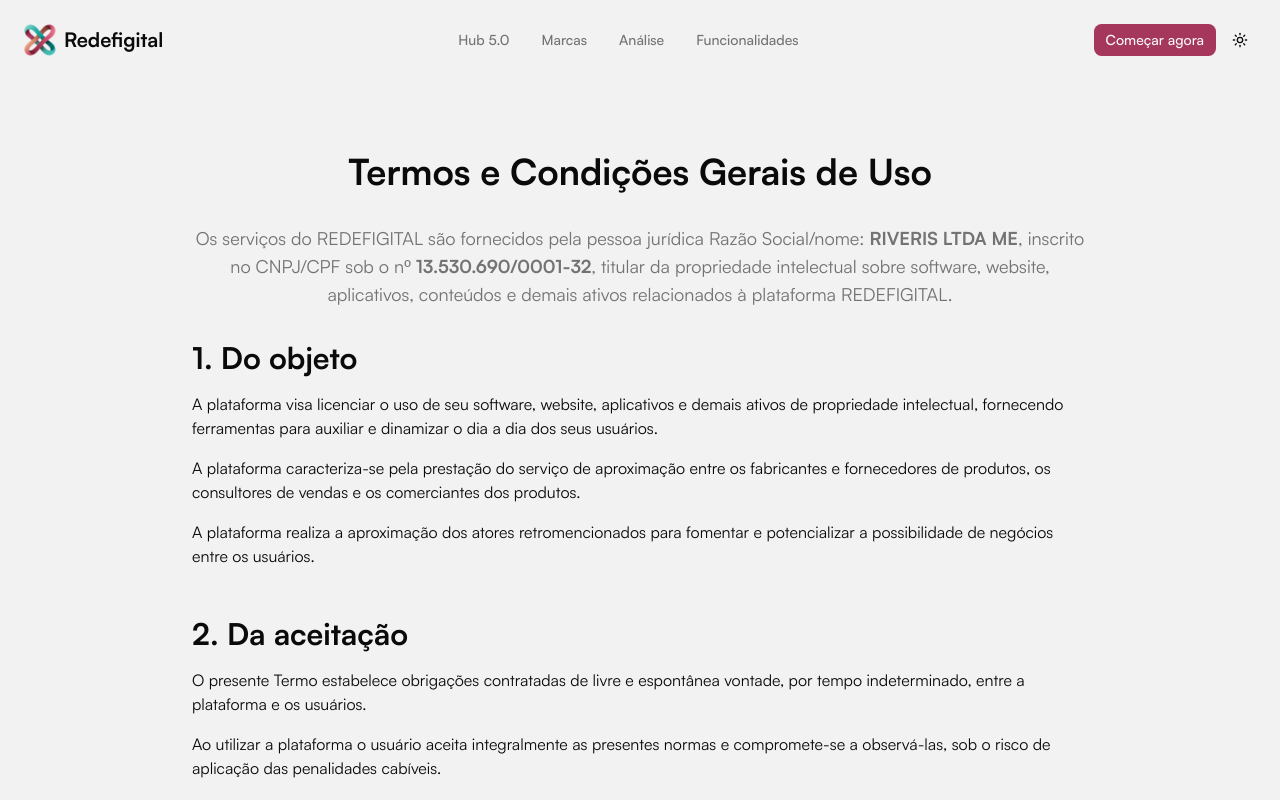
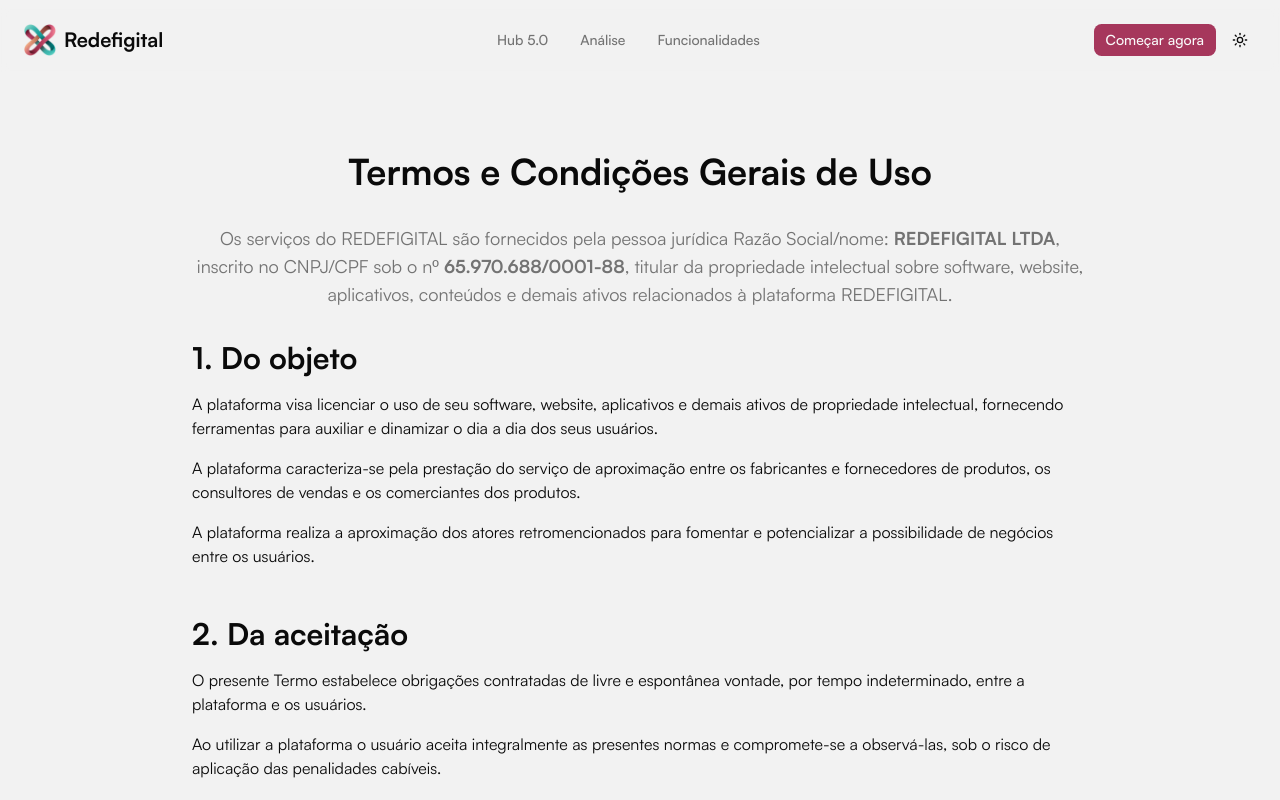
Before and after one commit to diogopimentels/redefigital-lp-parceiro, a Next.js app in the folder redefigital/: page /termos-condicoes in a window 1280 px wide. Shown: the top 800 px of the page. Built offline with nearby package versions, Linux system fonts and the light colour scheme.

Commit message:
fix/remove: remove todas as marcas da landing page e corrige nome e CNPJ antigo (RIVERIS)

```diff
--- a/redefigital/src/app/(marketing)/page.tsx
+++ b/redefigital/src/app/(marketing)/page.tsx
@@ -1,6 +1,5 @@
 import Wrapper from "@/components/global/wrapper";
 import Analysis from "@/components/marketing/analysis";
-import Companies from "@/components/marketing/companies";
 import Features from "@/components/marketing/features";
 import Hero from "@/components/marketing/hero";
 import Integration from "@/components/marketing/integration";
@@ -10,9 +9,6 @@ const HomePage = () => {
     return (
         <Wrapper className="py-20 relative">
             <Hero />
-            <div id="marcas">
-                <Companies />
-            </div>
             <div id="hub">
                 <Integration />
             </div>
--- a/redefigital/src/app/consultora/page.tsx
+++ b/redefigital/src/app/consultora/page.tsx
@@ -1,6 +1,5 @@
 import Wrapper from "@/components/global/wrapper";
 import AnalysisConsultora from "@/components/marketing/analysis-consultora";
-import Companies from "@/components/marketing/companies";
 import FeaturesConsultora from "@/components/marketing/features-consultora";
 import HeroConsultora from "@/components/marketing/hero-consultora";
 import Integration from "@/components/marketing/integration";
@@ -14,9 +13,6 @@ const ConsultoraPage = () => {
             <Navbar />
             <Wrapper className="py-20 relative">
                 <HeroConsultora />
-                <div id="marcas">
-                    <Companies />
-                </div>
                 <div id="hub">
                     <Integration />
                 </div>
--- a/redefigital/src/app/politica-privacidade/page.tsx
+++ b/redefigital/src/app/politica-privacidade/page.tsx
@@ -22,13 +22,13 @@ const PrivacyPolicyPage = () => {
                             <h2 className="text-3xl font-semibold mb-4">1. Informações Gerais</h2>
                             <p className="mb-4">
                                 A presente Política de Privacidade e Segurança tem por objetivo esclarecer como a plataforma <strong>REDEFIGITAL</strong>,
-                                operada pela <strong>RIVERIS LTDA ME</strong>, inscrita no CNPJ sob o nº <strong>13.530.690/0001-32
+                                operada pela <strong>REDEFIGITAL LTDA</strong>, inscrita no CNPJ sob o nº <strong>65.970.688/0001-88
                                     </strong>,
                                 com sede em São José do Rio Preto/SP, realiza a coleta, uso, armazenamento, tratamento e proteção dos dados
                                 pessoais dos seus usuários.
                             </p>
                             <p className="mb-4">
-                                A RIVERIS LTDA ME atua como <strong>Controladora de Dados</strong> nos termos da Lei Geral de Proteção de Dados
+                                REDEFIGITAL LTDA atua como <strong>Controladora de Dados</strong> nos termos da Lei Geral de Proteção de Dados
                                 (LGPD – Lei nº 13.709/2018), sendo responsável pelas decisões referentes ao tratamento de dados pessoais.
                             </p>
                             <p className="mb-4">
@@ -342,8 +342,8 @@ const PrivacyPolicyPage = () => {
                             </p>
 
                             <div className="bg-muted p-6 rounded-lg mb-4">
-                                <p className="mb-2"><strong>RIVERIS LTDA ME (REDEFIGITAL)</strong></p>
-                                <p className="mb-2"><strong>CNPJ:</strong> 13.530.690/0001-32
+                                <p className="mb-2"><strong>REDEFIGITAL LTDA (REDEFIGITAL)</strong></p>
+                                <p className="mb-2"><strong>CNPJ:</strong> 65.970.688/0001-88
                                     </p>
                                 <p className="mb-2"><strong>E-mail oficial:</strong> <a href="mailto:suporte@redefigital.com.br" className="text-primary hover:underline">suporte@redefigital.com.br</a></p>
                                 <p className="mb-2"><strong>Sede:</strong> São José do Rio Preto/SP</p>
@@ -376,7 +376,7 @@ const PrivacyPolicyPage = () => {
                                 Última atualização: 25 de novembro de 2025
                             </p>
                             <p className="text-center text-sm text-muted-foreground mt-2">
-                                © 2025 RIVERIS LTDA ME - REDEFIGITAL. Todos os direitos reservados.
+                                © 2025 REDEFIGITAL LTDA - REDEFIGITAL. Todos os direitos reservados.
                             </p>
                         </div>
 
--- a/redefigital/src/app/termos-condicoes/page.tsx
+++ b/redefigital/src/app/termos-condicoes/page.tsx
@@ -14,7 +14,7 @@ const TermsPage = () => {
                         <h1 className="text-4xl font-bold mb-8 text-center">Termos e Condições Gerais de Uso</h1>
 
                         <p className="text-lg text-muted-foreground mb-8 text-center">
-                            Os serviços do REDEFIGITAL são fornecidos pela pessoa jurídica Razão Social/nome: <strong>RIVERIS LTDA ME</strong>, inscrito no CNPJ/CPF sob o nº <strong>13.530.690/0001-32</strong>, titular da propriedade intelectual sobre software, website, aplicativos, conteúdos e demais ativos relacionados à plataforma REDEFIGITAL.
+                            Os serviços do REDEFIGITAL são fornecidos pela pessoa jurídica Razão Social/nome: <strong>REDEFIGITAL LTDA</strong>, inscrito no CNPJ/CPF sob o nº <strong>65.970.688/0001-88</strong>, titular da propriedade intelectual sobre software, website, aplicativos, conteúdos e demais ativos relacionados à plataforma REDEFIGITAL.
                         </p>
 
                         {/* Seção 1 */}
@@ -229,7 +229,7 @@ const TermsPage = () => {
                                 O presente Termo de Uso concede aos usuários uma licença não exclusiva, não transferível e não sublicenciável, para acessar e fazer uso da plataforma e dos serviços e produtos por ela disponibilizados.
                             </p>
                             <p className="mb-4">
-                                A estrutura do site ou aplicativo, as marcas, logotipos, nomes comerciais, layouts, gráficos e design de interface, imagens, ilustrações, fotografias, apresentações, vídeos, conteúdos escritos e de som e áudio, programas de computador, banco de dados, arquivos de transmissão e quaisquer outras informações e direitos de propriedade intelectual da razão social <strong>RIVERIS DISTRIBUIDORA LTDA</strong>, observados os termos da Lei da Propriedade Industrial (Lei nº 9.279/96), Lei de Direitos Autorais (Lei nº 9.610/98) e Lei do Software (Lei nº 9.609/98), estão devidamente reservados.
+                                A estrutura do site ou aplicativo, as marcas, logotipos, nomes comerciais, layouts, gráficos e design de interface, imagens, ilustrações, fotografias, apresentações, vídeos, conteúdos escritos e de som e áudio, programas de computador, banco de dados, arquivos de transmissão e quaisquer outras informações e direitos de propriedade intelectual da razão social <strong>REDEFIGITAL LTDA</strong>, observados os termos da Lei da Propriedade Industrial (Lei nº 9.279/96), Lei de Direitos Autorais (Lei nº 9.610/98) e Lei do Software (Lei nº 9.609/98), estão devidamente reservados.
                             </p>
                             <p className="mb-4">
                                 Este Termos de Uso não cede ou transfere ao usuário qualquer direito, de modo que o acesso não gera qualquer direito de propriedade intelectual ao usuário, exceto pela licença limitada ora concedida.
@@ -238,7 +238,7 @@ const TermsPage = () => {
                                 O uso da plataforma pelo usuário é pessoal, individual e intransferível, sendo vedado qualquer uso não autorizado, comercial ou não-comercial.
                             </p>
                             <p className="mb-4">
-                                Tais usos consistirão em violação dos direitos de propriedade intelectual da razão social <strong>RIVERIS DISTRIBUIDORA LTDA</strong>, puníveis nos termos da legislação aplicável.
+                                Tais usos consistirão em violação dos direitos de propriedade intelectual da razão social <strong>REDEFIGITAL LTDA</strong>, puníveis nos termos da legislação aplicável.
                             </p>
                         </section>
 
@@ -246,7 +246,7 @@ const TermsPage = () => {
                         <section className="mb-12">
                             <h2 className="text-3xl font-semibold mb-4">12. Das sanções</h2>
                             <p className="mb-4">
-                                Sem prejuízo das demais medidas legais cabíveis, a razão social <strong>RIVERIS DISTRIBUIDORA LTDA</strong> poderá, a qualquer momento, advertir, suspender ou cancelar a conta do usuário:
+                                Sem prejuízo das demais medidas legais cabíveis, a razão social <strong>REDEFIGITAL LTDA</strong> poderá, a qualquer momento, advertir, suspender ou cancelar a conta do usuário:
                             </p>
                             <ul className="list-disc pl-6 mb-4 space-y-2">
                                 <li>a) que violar qualquer dispositivo do presente Termo;</li>
@@ -259,7 +259,7 @@ const TermsPage = () => {
                         <section className="mb-12">
                             <h2 className="text-3xl font-semibold mb-4">13. Da rescisão</h2>
                             <p className="mb-4">
-                                A não observância das obrigações pactuadas neste Termo de Uso ou da legislação aplicável poderá, sem prévio aviso, ensejar a imediata rescisão unilateral por parte da razão social <strong>RIVERIS DISTRIBUIDORA LTDA</strong> e o bloqueio de todos os serviços prestados ao usuário.
+                                A não observância das obrigações pactuadas neste Termo de Uso ou da legislação aplicável poderá, sem prévio aviso, ensejar a imediata rescisão unilateral por parte da razão social <strong>REDEFIGITAL LTDA</strong> e o bloqueio de todos os serviços prestados ao usuário.
                             </p>
                         </section>
 
@@ -267,7 +267,7 @@ const TermsPage = () => {
                         <section className="mb-12">
                             <h2 className="text-3xl font-semibold mb-4">14. Das alterações</h2>
                             <p className="mb-4">
-                                Os itens descritos no presente instrumento poderão sofrer alterações, unilateralmente e a qualquer tempo, por parte da empresa <strong>RIVERIS DISTRIBUIDORA LTDA</strong>, para adequar ou modificar os serviços, bem como para atender novas exigências legais.
+                                Os itens descritos no presente instrumento poderão sofrer alterações, unilateralmente e a qualquer tempo, por parte da empresa <strong>REDEFIGITAL LTDA</strong>, para adequar ou modificar os serviços, bem como para atender novas exigências legais.
                             </p>
                             <p className="mb-4">
                                 As alterações serão veiculadas pela plataforma REDEFIGITAL e o usuário poderá optar por aceitar o novo conteúdo ou por cancelar o uso dos serviços, caso seja assinante de algum serviço.
@@ -302,7 +302,7 @@ const TermsPage = () => {
                                 Última atualização: 27 de novembro de 2025
                             </p>
                             <p className="text-center text-sm text-muted-foreground mt-2">
-                                © 2025 RIVERIS LTDA ME - REDEFIGITAL. Todos os direitos reservados.
+                                © 2025 REDEFIGITAL LTDA - REDEFIGITAL. Todos os direitos reservados.
                             </p>
                         </div>
 
--- a/redefigital/src/components/marketing/footer.tsx
+++ b/redefigital/src/components/marketing/footer.tsx
@@ -38,11 +38,6 @@ const Footer = () => {
                                 <li className="mt-2">
                                     <Link href="#hub" className="link hover:text-foreground transition-all duration-300">
                                         Hub 5.0
-                                    </Link>
-                                </li>
-                                <li className="mt-2">
-                                    <Link href="#marcas" className="link hover:text-foreground transition-all duration-300">
-                                        Marcas
                                     </Link>
                                 </li>
                                 <li className="mt-2">
--- a/redefigital/src/constants/links.ts
+++ b/redefigital/src/constants/links.ts
@@ -2,10 +2,6 @@ export const NAV_LINKS = [
     {
         name: "Hub 5.0",
         href: "/#hub"
-    },
-    {
-        name: "Marcas",
-        href: "/#marcas"
     },
     {
         name: "Análise",
```
